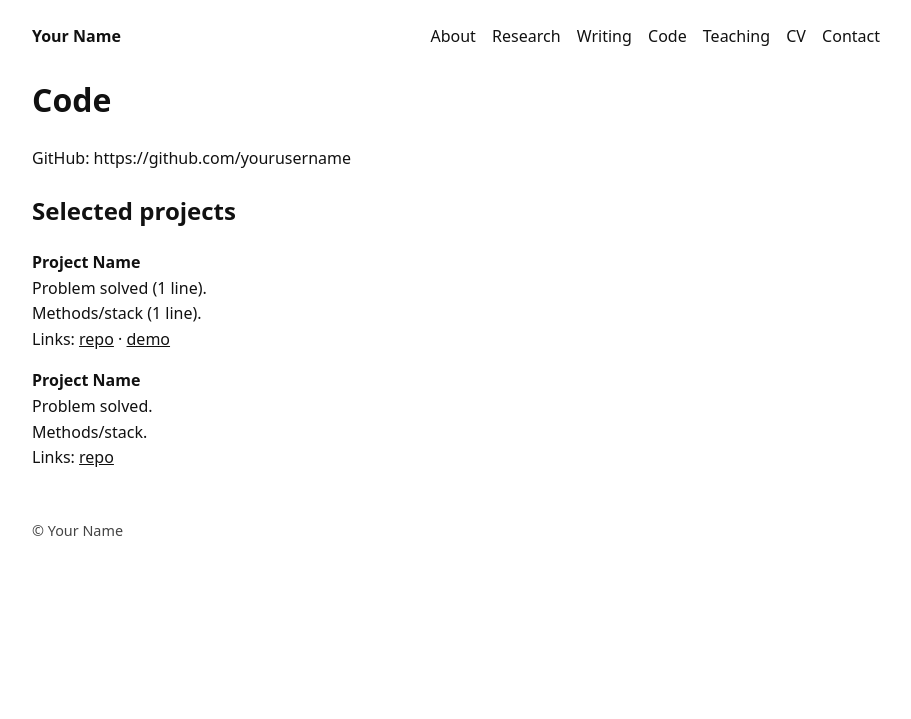
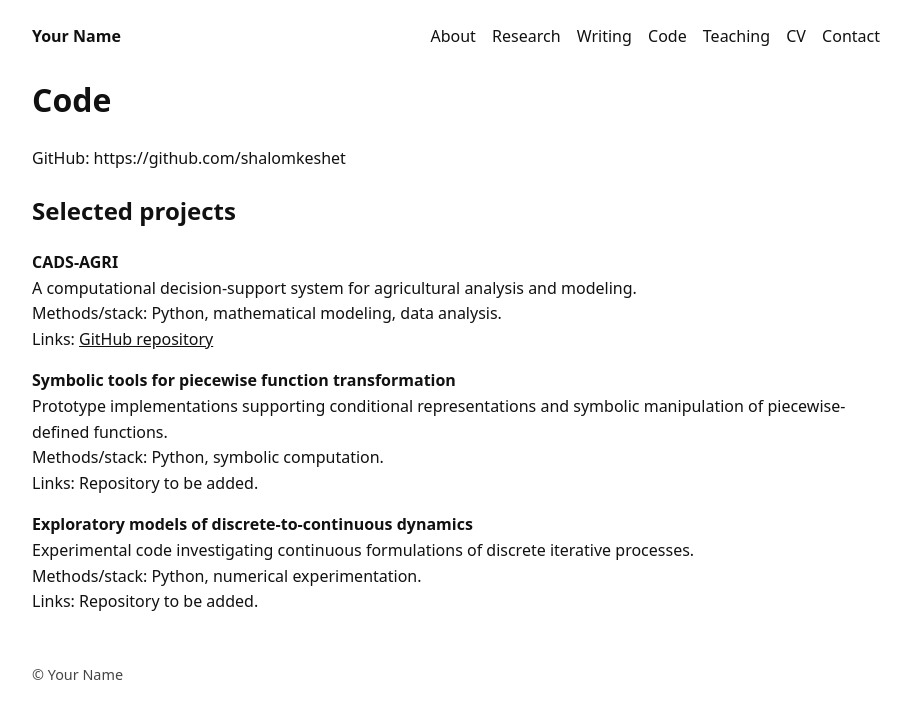
Before and after one commit to shalomkeshet/shalomkeshet.github.io, a Jekyll site: the page built from code.md, in a window 1280 px wide. Shown: the top 719 px of the page, without its empty margins (178-1089 px from the left). Built offline with Jekyll 4.4.1, drawn with Linux system fonts in a browser that asks for light colours.

Commit message:
Add academic content and CV

```diff
--- a/code.md
+++ b/code.md
@@ -3,15 +3,21 @@ layout: page
 title: Code
 ---
 
-GitHub: https://github.com/yourusername
+GitHub: https://github.com/shalomkeshet
 
 ## Selected projects
-**Project Name**
-Problem solved (1 line).
-Methods/stack (1 line).
-Links: [repo](#) · [demo](#)
 
-**Project Name**
-Problem solved.
-Methods/stack.
-Links: [repo](#)
+**CADS-AGRI**
+A computational decision-support system for agricultural analysis and modeling.
+Methods/stack: Python, mathematical modeling, data analysis.
+Links: [GitHub repository](https://github.com/shalomkeshet/CADS-AGRI)
+
+**Symbolic tools for piecewise function transformation**
+Prototype implementations supporting conditional representations and symbolic manipulation of piecewise-defined functions.
+Methods/stack: Python, symbolic computation.
+Links: Repository to be added.
+
+**Exploratory models of discrete-to-continuous dynamics**
+Experimental code investigating continuous formulations of discrete iterative processes.
+Methods/stack: Python, numerical experimentation.
+Links: Repository to be added.
```
Also changed, not shown: about.md (+4 -3 lines), cv.md (+1 -1 lines), index.md (+12 -8 lines), publications.md (+13 -5 lines), research.md (+12 -11 lines), 2 other files.
